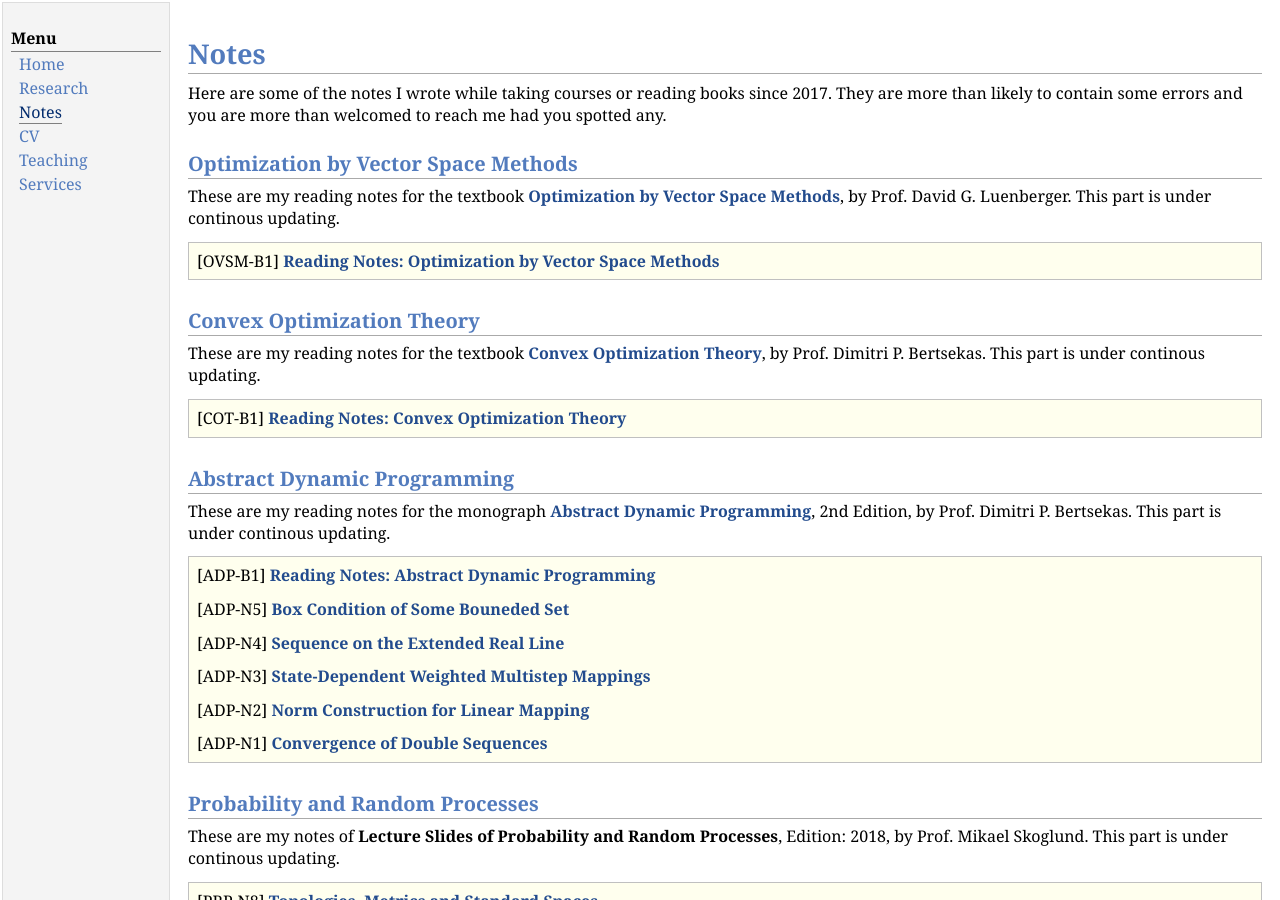
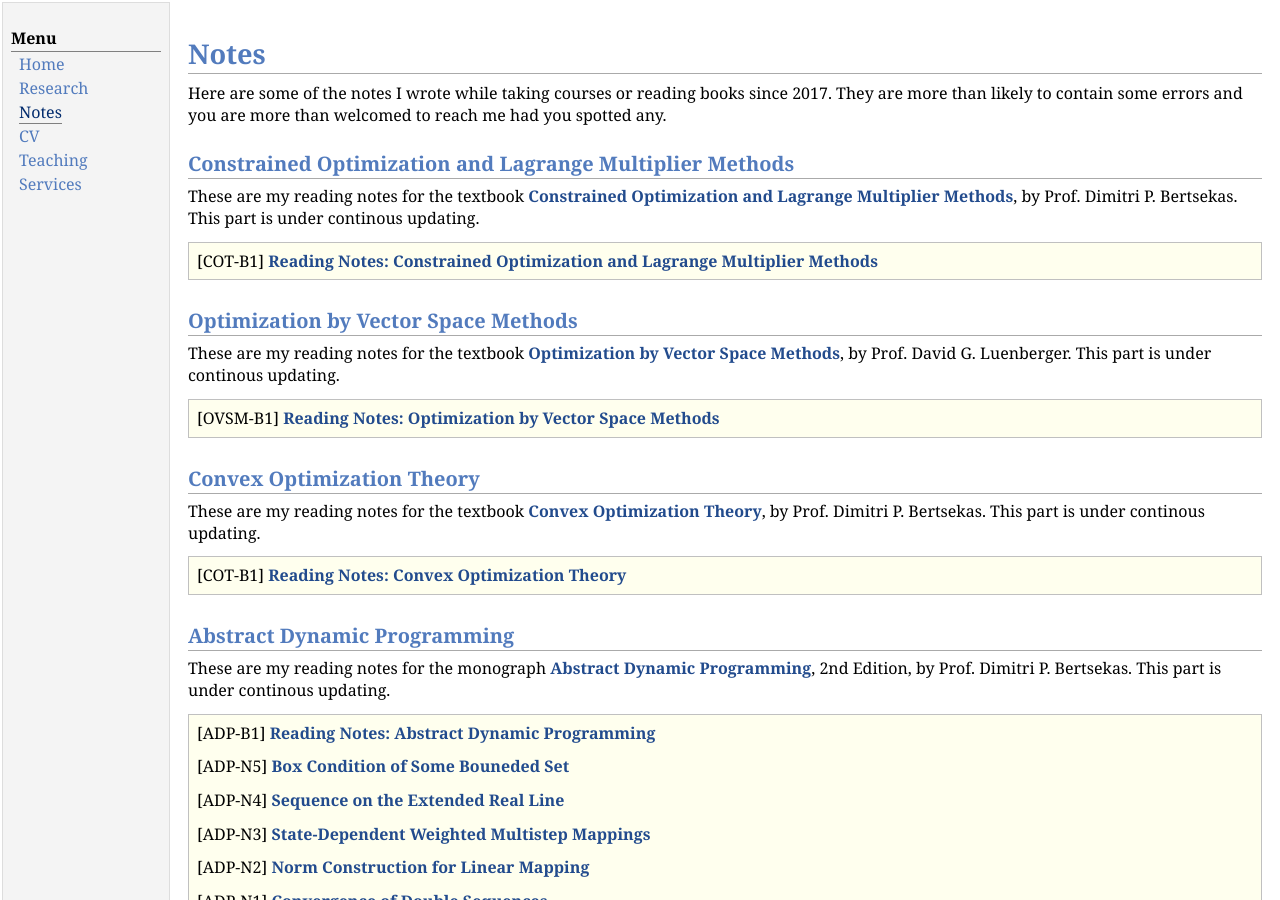
Before and after one commit to yuchaotaigu/yuchaotaigu.github.io, a Jekyll site: the page notes.html, which Jekyll copies as it is, in a window 1280 px wide and 900 px high. Built offline with Jekyll 4.4.1, drawn with Linux system fonts in a browser that asks for light colours; comment, search, counter and statistics services are not loaded.

Commit message:
Update notes.html with new reading notes
Added notes for Constrained Optimization and Lagrange Multiplier Methods.

```diff
--- a/notes.html
+++ b/notes.html
@@ -30,6 +30,13 @@ urchinTracker();
 <h1>Notes</h1>
 Here are some of the notes I wrote while taking courses or reading books since 2017. They are more than likely to contain some errors and you are more than welcomed to reach me had
   you spotted any.
+
+<h2>Constrained Optimization and Lagrange Multiplier Methods</h2>
+These are my reading notes for the textbook <a href="http://www.athenasc.com/lmultbook.html"><b>Constrained Optimization and Lagrange Multiplier Methods</b></a>, by Prof. Dimitri P. Bertsekas. This part is under continous updating.
+<div class="infoblock">
+<div class="blockcontent">
+<p>[COT-B1] <a href="notes/COLMMB.pdf"><b>Reading Notes: Constrained Optimization and Lagrange Multiplier Methods</b></a><br /> </p>
+  </div></div>
 
 
 <h2>Optimization by Vector Space Methods</h2>
```
